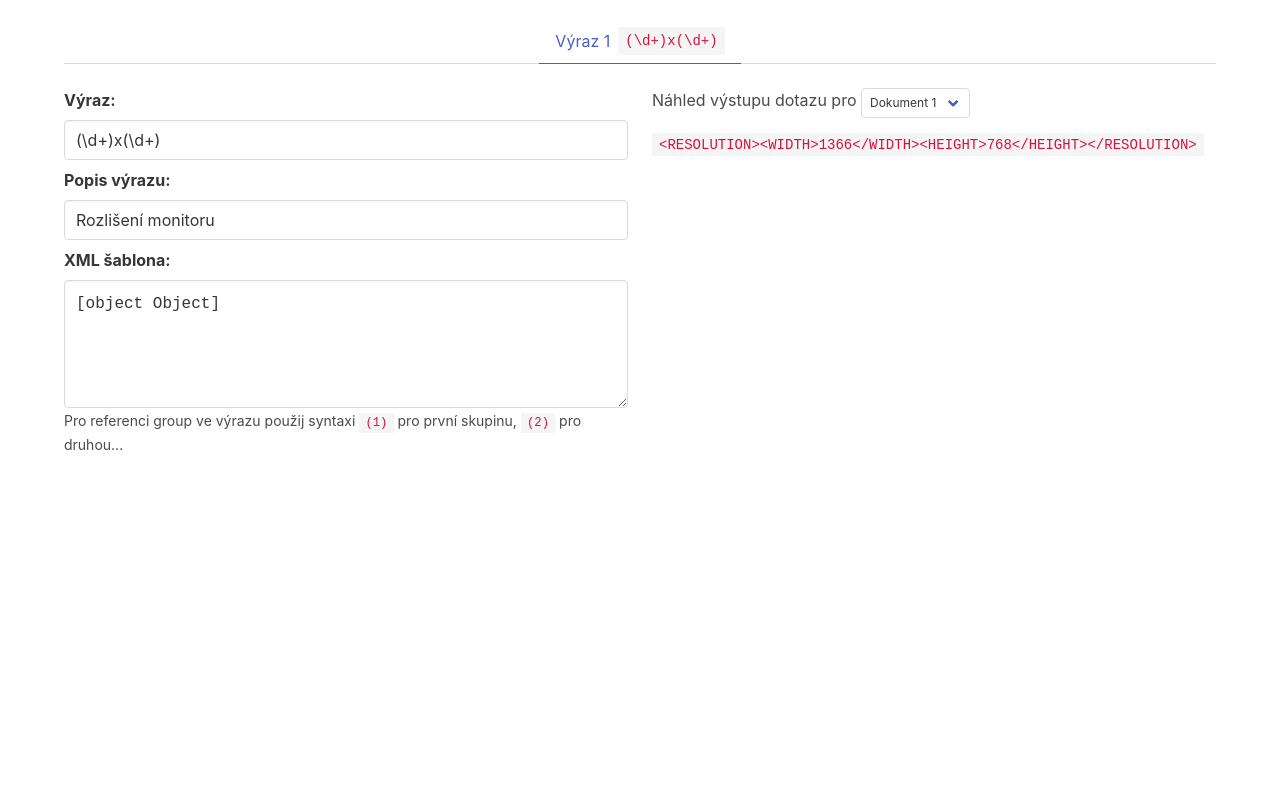
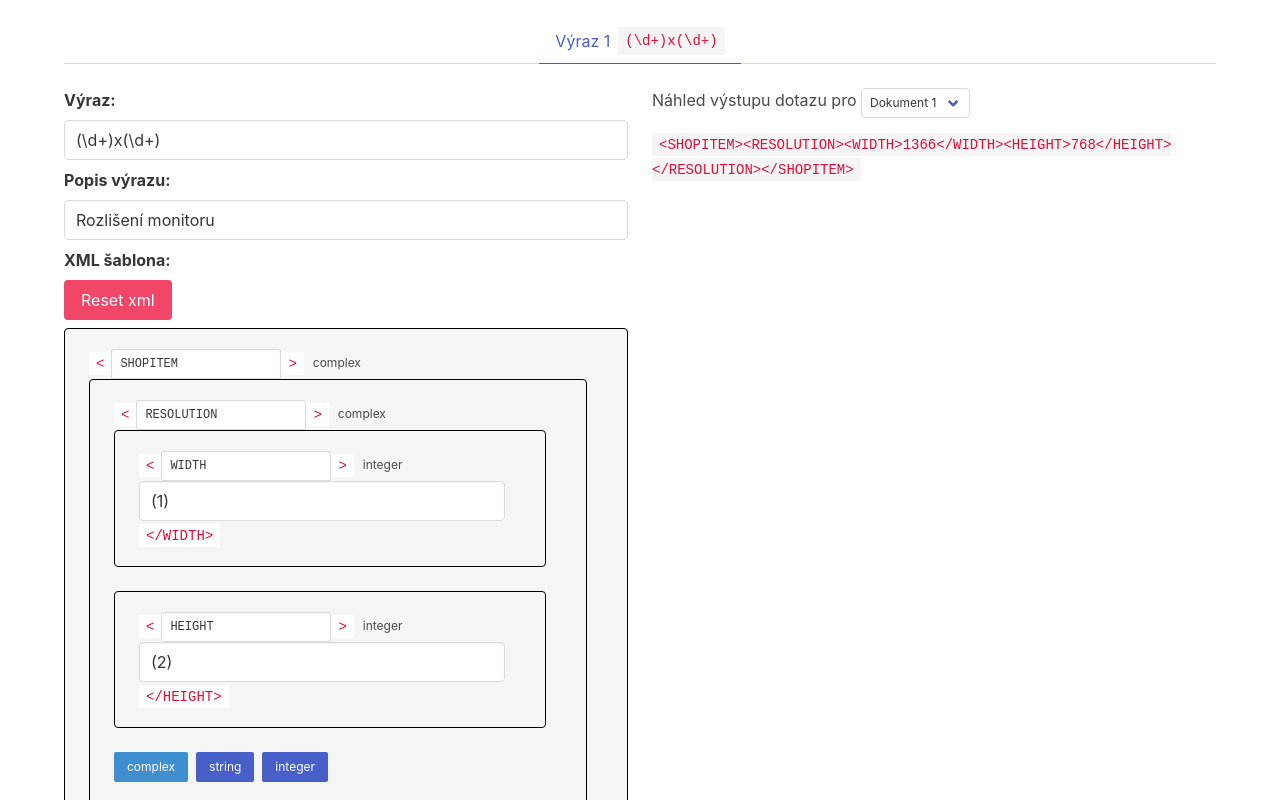
Before and after one commit to jirkavrba/4iz210-seminar-thesis-generator, a Vue app in the folder client/: page / in a window 1280 px wide. Shown: the part 1880-2680 px from the top of the page. Before the commit the page ends 2360 px from the top, so only its background shows below. Built offline with nearby package versions, Linux system fonts and the light colour scheme.

Commit message:
Implement recursive xml builder component for regex patterns

```diff
--- a/client/src/App.vue
+++ b/client/src/App.vue
@@ -114,9 +114,12 @@
               <input v-model="patterns[pattern].description" class="input">
 
               <label class="label mt-2">XML šablona:</label>
-              <textarea v-model="patterns[pattern].xml" class="textarea is-family-monospace"
-                        placeholder="<RESOLUTION><WIDTH>(1)</WIDTH><HEIGHT>(2)</HEIGHT></RESOLUTION>"
-              ></textarea>
+              <button class="button is-danger mb-2" @click="patterns[pattern].xml.children = []">Reset xml</button>
+
+              <XmlBuilder :root="patterns[pattern].xml"/>
+
+              <p>Pro správné splnění zadání by se měl top-level element jmenovat <code>SHOPITEM</code>.</p>
+              <p>Není možné smazat pouze jeden element / komplexní typ, je potřeba resetova celé schéma.</p>
               <small>Pro referenci group ve výrazu použij syntaxi <code>(1)</code> pro první skupinu, <code>(2)</code>
                 pro druhou...</small>
             </div>
@@ -145,8 +148,11 @@
 </template>
 
 <script>
+import XmlBuilder from "@/XmlBuilder";
+
 export default {
   name: 'App',
+  components: {XmlBuilder},
   data: () => ({
     input: "",
     inputs: [
@@ -184,7 +190,11 @@ export default {
       {
         regex: "(\\d+)x(\\d+)",
         description: "Rozlišení monitoru",
-        xml: [
+        xml: {
+          name: "SHOPITEM",
+          type: "complex",
+          value: "",
+          children: [
             {
               name: "RESOLUTION",
               type: "complex",
@@ -205,6 +215,7 @@ export default {
               ]
             }
           ]
+        }
       }
     ]
   }),
@@ -234,7 +245,7 @@ export default {
       this.patterns.push({
         regex: "",
         description: "",
-        xml: {}
+        xml: []
       });
     },
     patternReference() {
@@ -249,7 +260,7 @@ export default {
         return `<${node.name}>${node.children.map(child => resolveTemplate(child)).join("")}</${node.name}>`;
       }
 
-      const template = pattern.xml.map(root => resolveTemplate(root)).join("");
+      const template = resolveTemplate(pattern.xml);
       const matches = Array.from(document.matchAll(pattern.regex))[0];
 
       return matches.reduce((text, value, index) => text.replaceAll(`(${index})`, value.toString()), template);
--- /dev/null
+++ b/client/src/XmlBuilder.vue
@@ -0,0 +1,25 @@
+<template>
+  <div class="notification" style="border: 1px solid black">
+    <code>&lt;</code><input class="input is-inline is-small is-family-monospace" v-model="root.name"><code>&gt;</code>
+    <div class="tag">{{ root.type }}</div>
+    <div v-if="root.type !== 'complex'">
+      <input v-model="root.value" class="input">
+    </div>
+    <XmlBuilder v-else v-for="(child, i) in root.children" :key="i" :root="child"/>
+    <div v-if="root.type === 'complex'" class="buttons">
+      <button class="button is-info is-small" @click="root.children.push({type: 'complex', name: '', value: '', children: []})">complex</button>
+      <button class="button is-link is-small" @click="root.children.push({type: 'string', name: '', value: '', children: []})">string</button>
+      <button class="button is-link is-small" @click="root.children.push({type: 'integer', name: '', value: '', children: []})">integer</button>
+    </div>
+    <code>&lt;/{{ root.name }}&gt;</code>
+  </div>
+</template>
+<script>
+export default {
+  name: "XmlBuilder",
+  props: ["root"],
+  mounted() {
+    console.log(this.root)
+  }
+}
+</script>
```
Lines whose indentation alone changed are shown as unchanged.
